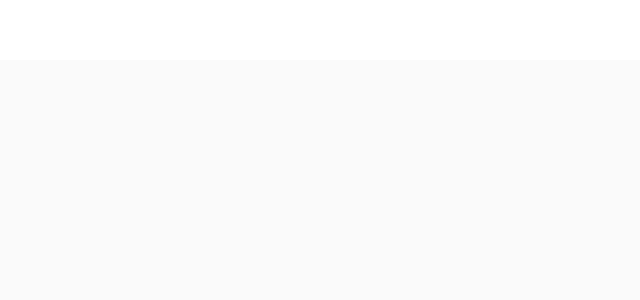
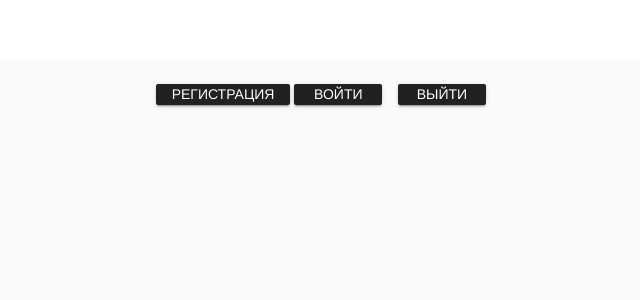
Before and after one commit to strtsv/vuetracker, a Vue app in the folder client/: page /#/ in a window 1280 px wide. Shown: the top 300 px of the page, without its empty margins (279-919 px from the left). Built offline with nearby package versions, Linux system fonts and the light colour scheme.

Commit message:
Setup the home-template with buttons for navigation

```diff
--- /dev/null
+++ b/client/src/components/Home.vue
@@ -0,0 +1,44 @@
+<template>
+  <v-layout>
+    <v-flex xs4>
+    </v-flex>
+    <v-flex xs8>
+      <div class="danger-alert" v-if="error">
+        {{error}}
+      </div>
+
+      <v-toolbar-items>
+        <v-btn
+          dark
+          :to="{
+            name: 'register'
+          }">
+          Регистрация
+        </v-btn>
+        &nbsp;
+        <v-btn
+          dark
+          :to="{
+            name: 'login'
+          }">
+          Войти
+        </v-btn>
+        &nbsp;&nbsp;&nbsp;&nbsp;
+        <v-btn
+          dark
+          @click="logout">
+          Выйти
+        </v-btn>
+      </v-toolbar-items>
+    </v-flex>
+  </v-layout>
+</template>
+
+<script>
+export default {
+  name: 'Home'
+}
+</script>
+
+<style scoped>
+</style>
--- a/client/src/router/index.js
+++ b/client/src/router/index.js
@@ -1,5 +1,6 @@
 import Vue from 'vue'
 import Router from 'vue-router'
+import Home from '@/components/Home'
 import Login from '@/components/Login'
 import Register from '@/components/Register'
 
@@ -7,6 +8,11 @@ Vue.use(Router)
 
 export default new Router({
   routes: [
+    {
+      path: '/',
+      name: 'home',
+      component: Home
+    },
     {
       path: '/login',
       name: 'login',
```
